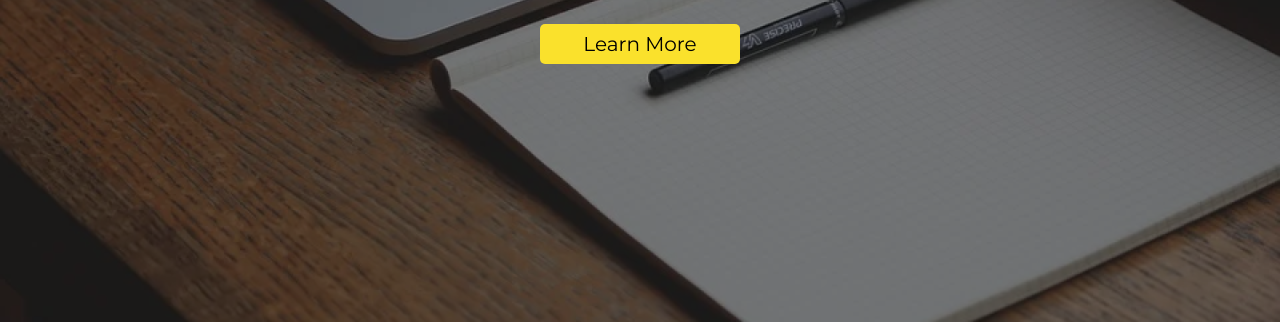
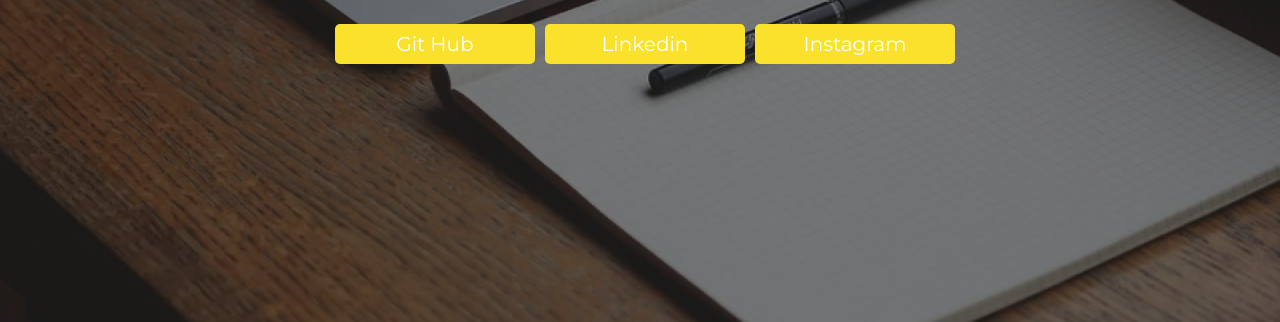
Before and after one commit to adriellourenco/landing_page, a plain HTML site: page index.html in a window 1280 px wide. Shown: the part 478-800 px from the top of the page. Drawn offline with Linux system fonts and the light colour scheme.

Commit message:
Atualização REAMED.md

```diff
--- a/index.html
+++ b/index.html
@@ -16,7 +16,12 @@
     <main>
         <h1>Adriel Lourenço</h1>
         <p class="descricao">Developer FrontEnd</p>
-        <button id="learn-more">Learn More</button>
+
+        <div class="botoes">
+            <a id="github" href="https://github.com/adriellourenco" target="_blank">Git Hub</a>
+            <a id="linkedin" href="https://www.linkedin.com/in/adriel-louren%C3%A7o-80a4b61b3/" target="_blank">Linkedin</a>
+            <a id="instagram" href="https://www.instagram.com/adriellourenco01/" target="_blank">Instagram</a>
+        </div>
     </main>
 </body>
 
--- a/style.css
+++ b/style.css
@@ -42,7 +42,10 @@
     font-weight: 400;
 }
 
-#learn-more{
+.botoes a{
+    display: flex;
+    justify-content: center;
+    align-items: center;
     width: 200px;
     height: 40px;
     background-color: #FAE12C;
@@ -50,6 +53,19 @@
     border-radius: 5px;
     cursor: pointer;
     margin-top: 20px;
+    margin-left: 10px;
     font-family: 'Montserrat', sans-serif;
     font-size: 20px;
+    text-decoration: none;
+    color: #FFFFFF;
 }
+
+.botoes a:visited{
+    text-decoration: none;
+    color: #FFFFFF;
+}
+
+.botoes{
+    display: flex;
+    justify-content: center;
+}
```
Also changed, not shown: github.png (added), screemshot.png (added), 1 other file.
